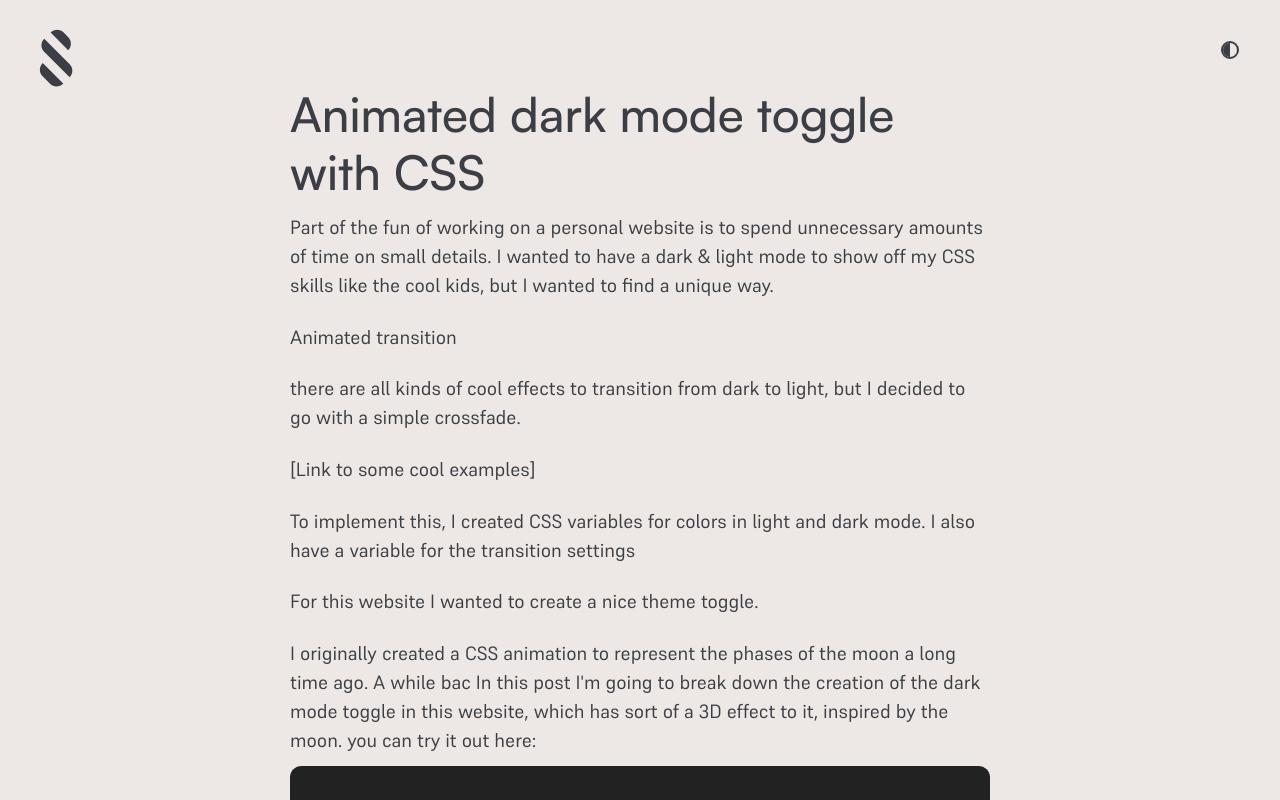
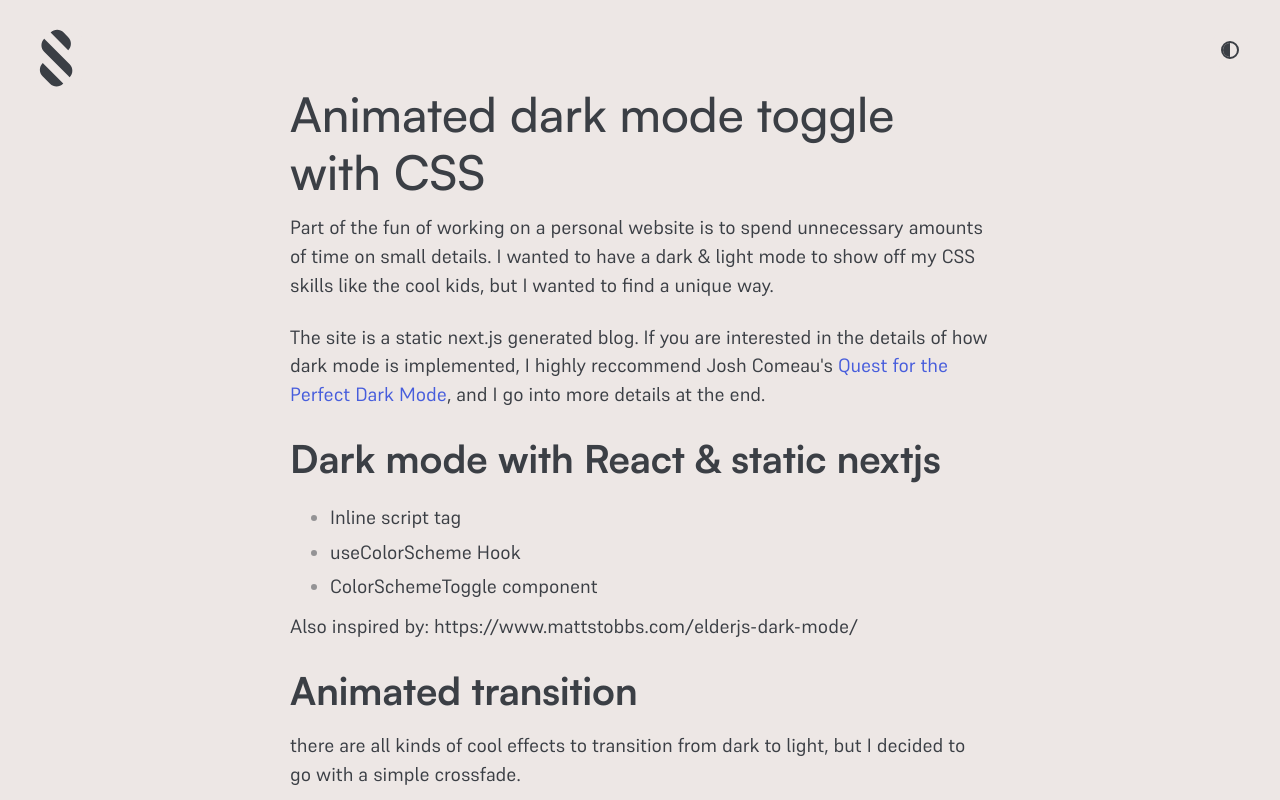
Before and after one commit to jonshamir/jonshamir.com, a Next.js app: page /writing/theme-toggle in a window 1280 px wide. Shown: the top 800 px of the page. Built offline with nearby package versions, Linux system fonts and the light colour scheme.

Commit message:
More content

```diff
--- a/src/app/writing/theme-toggle/page.mdx
+++ b/src/app/writing/theme-toggle/page.mdx
@@ -4,7 +4,18 @@ import { ThemeToggleDemo } from "./ThemeToggleDemo";
 
 Part of the fun of working on a personal website is to spend unnecessary amounts of time on small details. I wanted to have a dark & light mode to show off my CSS skills like the cool kids, but I wanted to find a unique way.
 
-Animated transition
+The site is a static next.js generated blog. If you are interested in the details of how dark mode is implemented, I highly reccommend Josh Comeau's [ Quest for the Perfect Dark Mode](https://www.joshwcomeau.com/react/dark-mode/), and I go into more details at the end.
+
+## Dark mode with React & static nextjs
+
+- Inline script tag
+- useColorScheme Hook
+- ColorSchemeToggle component
+
+Also inspired by:
+https://www.mattstobbs.com/elderjs-dark-mode/
+
+## Animated transition
 
 there are all kinds of cool effects to transition from dark to light, but I decided to go with a simple crossfade.
 
```
